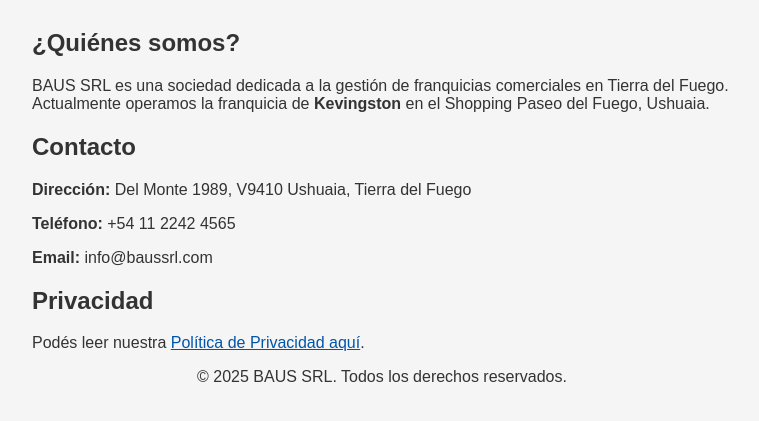
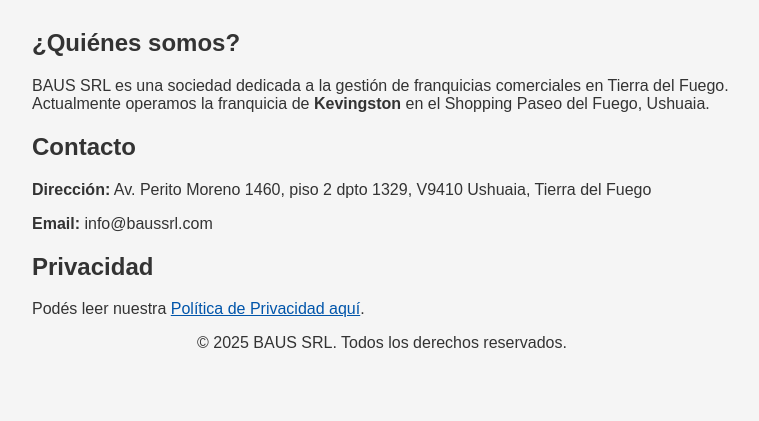
Before and after one commit to joaquinbare/baussrl, a plain HTML site: page index.html in a window 1280 px wide. Shown: the part 133-554 px from the top of the page, without its empty margins (258-1017 px from the left). Drawn offline with Linux system fonts and the light colour scheme.

Commit message:
Update index.html

```diff
--- a/index.html
+++ b/index.html
@@ -37,8 +37,7 @@
     <p>BAUS SRL es una sociedad dedicada a la gestión de franquicias comerciales en Tierra del Fuego. Actualmente operamos la franquicia de <strong>Kevingston</strong> en el Shopping Paseo del Fuego, Ushuaia.</p>
 
     <h2>Contacto</h2>
-    <p><strong>Dirección:</strong> Del Monte 1989, V9410 Ushuaia, Tierra del Fuego</p>
-    <p><strong>Teléfono:</strong> +54 11 2242 4565</p>
+    <p><strong>Dirección:</strong> Av. Perito Moreno 1460, piso 2 dpto 1329, V9410 Ushuaia, Tierra del Fuego</p>
     <p><strong>Email:</strong> info@baussrl.com</p>
 
     <h2>Privacidad</h2>
```
